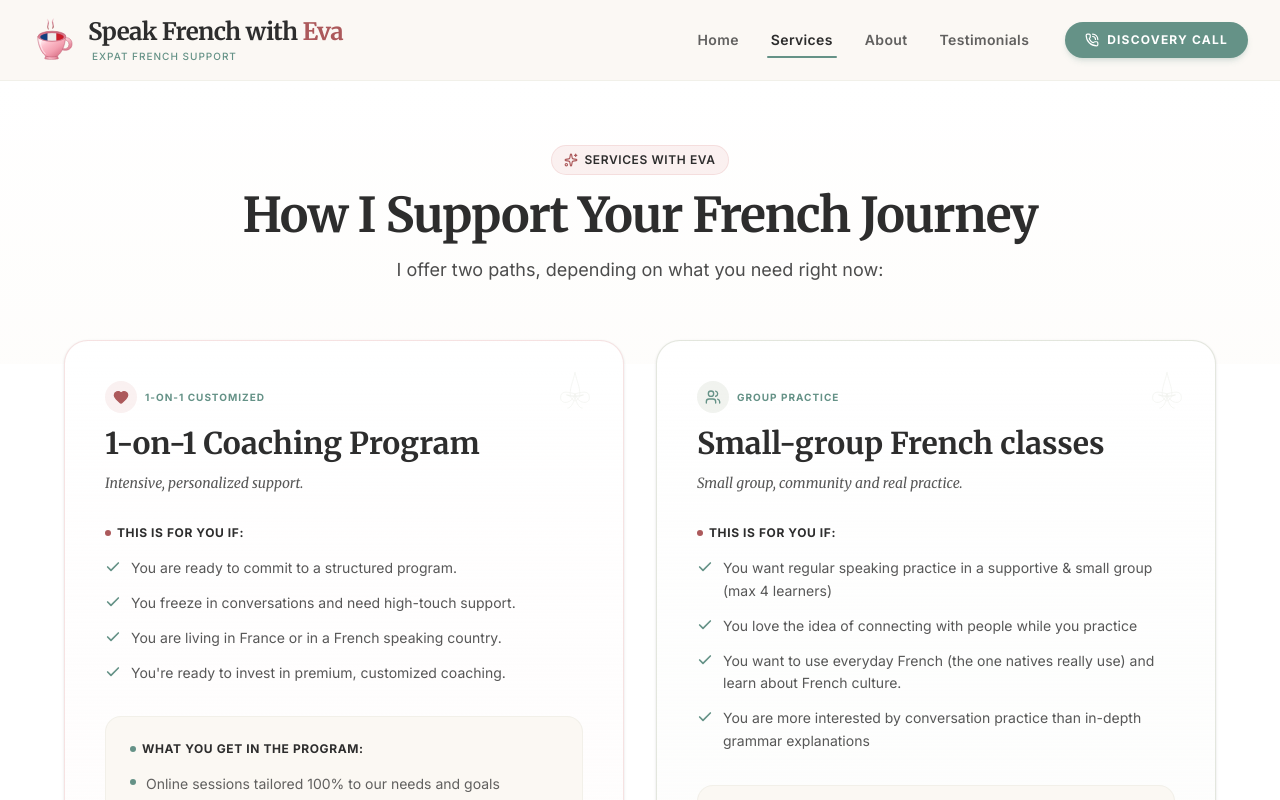
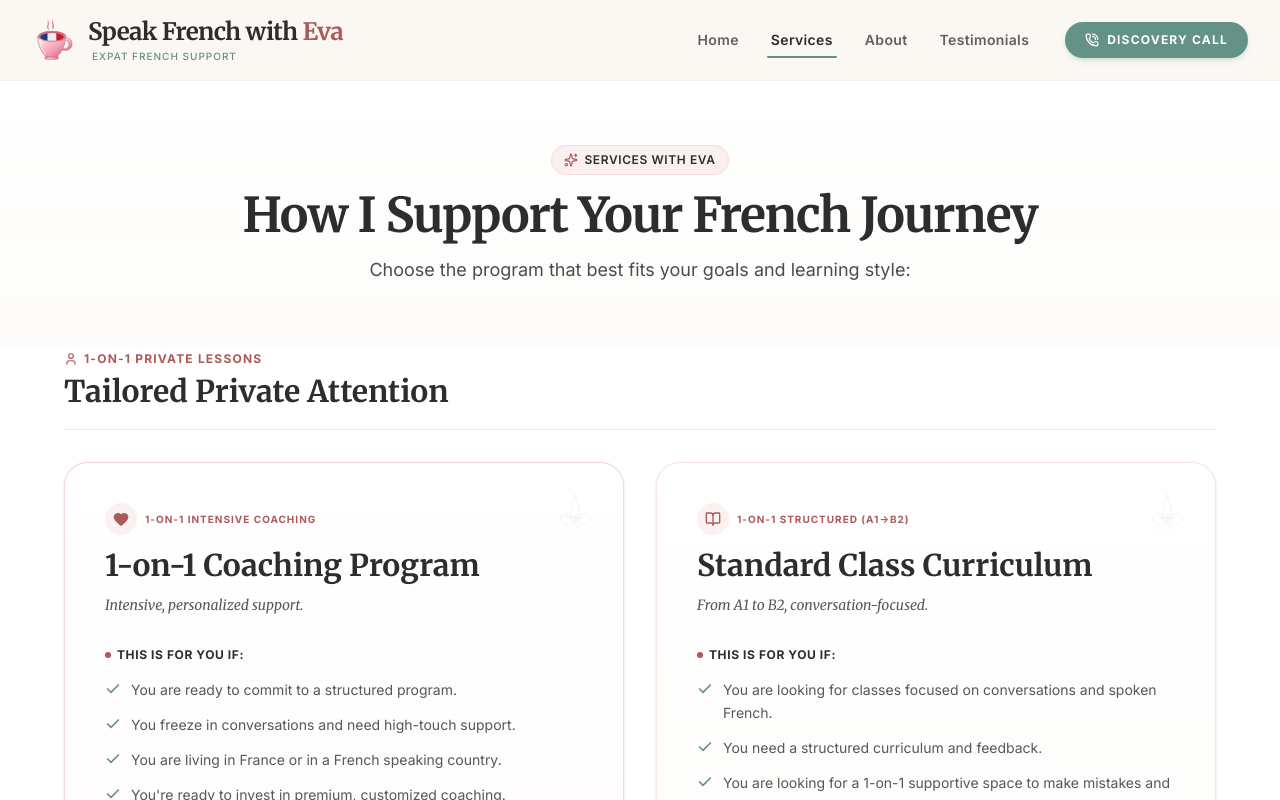
Before and after one commit to design-park/speak-french-with-eva, a React (Vite) app: page / in a window 1280 px wide. Both pictures are taken after a click on the button "EXPLORE PROGRAM". Shown: the top 800 px of the page. Built offline with nearby package versions, Linux system fonts and the light colour scheme.

Commit message:
services page changed

```diff
--- a/src/components/CardComponents.tsx
+++ b/src/components/CardComponents.tsx
@@ -1,6 +1,6 @@
 import React, { useState } from "react";
 import { motion } from "motion/react";
-import { Heart, Check, Play, Pause, ChevronRight, Video, Target, Award, User, MessageCircle, Star, Users } from "lucide-react";
+import { Heart, Check, Play, Pause, ChevronRight, Video, Target, Award, User, MessageCircle, Star, Users, BookOpen } from "lucide-react";
 import { SubtleSparkle, FleurDeLisOrnament } from "./DecorativeAccents";
 
 // 1. ExpandableQuote helper component
@@ -246,6 +246,7 @@ export const ReviewCard: React.FC<ReviewCardProps> = ({
 // 8. ProgramCard (ServicesView)
 interface ProgramCardProps {
   id: string;
+  badgeText?: string;
   title: string;
   subtitle: string;
   forWho: string[];
@@ -256,6 +257,7 @@ interface ProgramCardProps {
 
 export const ProgramCard: React.FC<ProgramCardProps> = ({
   id,
+  badgeText,
   title,
   subtitle,
   forWho,
@@ -264,11 +266,21 @@ export const ProgramCard: React.FC<ProgramCardProps> = ({
   onCtaClick,
 }) => {
   const isCoaching = id === "coaching";
+  const isCurriculum = id === "curriculum";
+
+  const defaultBadge = isCoaching
+    ? "1-on-1 Intensive Coaching"
+    : isCurriculum
+    ? "1-on-1 Structured (A1→B2)"
+    : "Group Practice (Max 4)";
+
   return (
     <div
       className={`bg-white p-8 sm:p-10 rounded-3xl border shadow-sm flex flex-col justify-between transition-all duration-300 hover:shadow-md relative ${
         isCoaching
-          ? "border-[#E8B9BA]/40 bg-gradient-to-b from-white to-[#E8B9BA]/5"
+          ? "border-[#E8B9BA]/50 bg-gradient-to-b from-white to-[#E8B9BA]/10"
+          : isCurriculum
+          ? "border-[#E8B9BA]/35 bg-gradient-to-b from-white to-[#FBF8F3]/60"
           : "border-[#bbc4ae]/40 bg-gradient-to-b from-white to-[#bbc4ae]/5"
       }`}
     >
@@ -285,13 +297,19 @@ export const ProgramCard: React.FC<ProgramCardProps> = ({
               <div className="w-8 h-8 rounded-full bg-[#E8B9BA]/20 flex items-center justify-center text-[#AC595B]">
                 <Heart className="w-4 h-4 fill-[#AC595B]" />
               </div>
+            ) : isCurriculum ? (
+              <div className="w-8 h-8 rounded-full bg-[#E8B9BA]/20 flex items-center justify-center text-[#AC595B]">
+                <BookOpen className="w-4 h-4 text-[#AC595B]" />
+              </div>
             ) : (
               <div className="w-8 h-8 rounded-full bg-[#bbc4ae]/20 flex items-center justify-center text-[#659287]">
                 <Users className="w-4 h-4" />
               </div>
             )}
-            <span className="text-[10px] uppercase font-bold tracking-widest text-[#659287]">
-              {isCoaching ? "1-on-1 Customized" : "Group Practice"}
+            <span className={`text-[10px] uppercase font-bold tracking-widest ${
+              isCoaching || isCurriculum ? "text-[#AC595B]" : "text-[#659287]"
+            }`}>
+              {badgeText || defaultBadge}
             </span>
           </div>
 
@@ -341,13 +359,98 @@ export const ProgramCard: React.FC<ProgramCardProps> = ({
         <button
           onClick={onCtaClick}
           className={`w-full py-4 rounded-xl font-sans text-xs uppercase font-extrabold tracking-widest cursor-pointer transition-all ${
-            isCoaching
-              ? "bg-[#E8B9BA] hover:bg-[#e1a5a7] text-[#2D2D2D] shadow-md shadow-[#E8B9BA]/20"
-              : "bg-[#659287] hover:bg-[#527a70] text-white shadow-md shadow-[#659287]/20"
+            isCoaching || isCurriculum
+              ? "bg-[#E8B9BA] hover:bg-[#e1a5a7] text-[#2D2D2D] shadow-md shadow-[#E8B9BA]/20 transform hover:-translate-y-0.5 active:translate-y-0"
+              : "bg-[#659287] hover:bg-[#527a70] text-white shadow-md shadow-[#659287]/20 transform hover:-translate-y-0.5 active:translate-y-0"
           }`}
         >
           {ctaText}
         </button>
+      </div>
+    </div>
+  );
+};
+
+// 8b. WideProgramCard (ServicesView - Featured Community Tier)
+export const WideProgramCard: React.FC<ProgramCardProps> = ({
+  badgeText = "Small-Group Practice (Max 4)",
+  title,
+  subtitle,
+  forWho,
+  whatYouGet,
+  ctaText,
+  onCtaClick,
+}) => {
+  return (
+    <div className="bg-white p-8 sm:p-10 lg:p-12 rounded-3xl border border-[#bbc4ae]/40 bg-gradient-to-b from-white to-[#bbc4ae]/5 shadow-sm hover:shadow-md transition-all duration-300 relative overflow-hidden">
+      {/* Chic top stamp badge */}
+      <div className="absolute top-6 right-6 text-[#bbc4ae] opacity-20 pointer-events-none">
+        <FleurDeLisOrnament className="w-16 h-16" />
+      </div>
+
+      <div className="grid grid-cols-1 lg:grid-cols-12 gap-8 lg:gap-12 items-stretch">
+        {/* Left column: Header & "This is for you if" */}
+        <div className="lg:col-span-6 space-y-6 flex flex-col justify-between">
+          <div className="space-y-3">
+            <div className="flex items-center gap-2">
+              <div className="w-8 h-8 rounded-full bg-[#bbc4ae]/20 flex items-center justify-center text-[#659287]">
+                <Users className="w-4 h-4" />
+              </div>
+              <span className="text-[10px] uppercase font-bold tracking-widest text-[#659287]">
+                {badgeText}
+              </span>
+            </div>
+
+            <h2 className="font-serif text-2xl sm:text-3xl font-bold text-[#2D2D2D]">
+              {title}
+            </h2>
+            <p className="text-sm italic font-serif text-[#2D2D2D]/80 font-medium">
+              {subtitle}
+            </p>
+          </div>
+
+          {/* "This is for you if" checklist */}
+          <div className="space-y-4 pt-2">
+            <h3 className="text-xs uppercase tracking-wider font-extrabold text-[#2D2D2D] flex items-center gap-1.5">
+              <span className="w-1.5 h-1.5 rounded-full bg-[#AC595B]" />
+              <span>This is for you if:</span>
+            </h3>
+            <ul className="space-y-3">
+              {forWho.map((item, idx) => (
+                <li key={idx} className="flex items-start gap-2.5 text-sm text-[#2D2D2D]/80 leading-relaxed font-sans">
+                  <Check className="w-4 h-4 text-[#659287] shrink-0 mt-0.5 stroke-[2.5]" />
+                  <span>{item}</span>
+                </li>
+              ))}
+            </ul>
+          </div>
+        </div>
+
+        {/* Right column: "What you get in the program" frame & CTA */}
+        <div className="lg:col-span-6 flex flex-col justify-between space-y-6">
+          <div className="bg-[#FBF8F3] p-6 sm:p-7 rounded-2xl border border-[#bbc4ae]/15 space-y-4 h-full flex flex-col justify-center">
+            <h3 className="text-xs uppercase tracking-wider font-extrabold text-[#2D2D2D] flex items-center gap-1.5">
+              <span className="w-1.5 h-1.5 rounded-full bg-[#659287]" />
+              <span>What you get in the program:</span>
+            </h3>
+            <ul className="space-y-3">
+              {whatYouGet.map((item, idx) => (
+                <li key={idx} className="flex items-start gap-2.5 text-xs sm:text-sm text-[#2D2D2D]/75 leading-relaxed font-sans">
+                  <span className="w-1.5 h-1.5 rounded-full bg-[#659287] shrink-0 mt-1.5" />
+                  <span>{item}</span>
+                </li>
+              ))}
+            </ul>
+          </div>
+
+          {/* CTA Button */}
+          <button
+            onClick={onCtaClick}
+            className="w-full py-4 rounded-xl font-sans text-xs uppercase font-extrabold tracking-widest cursor-pointer transition-all bg-[#659287] hover:bg-[#527a70] text-white shadow-md shadow-[#659287]/20 transform hover:-translate-y-0.5 active:translate-y-0"
+          >
+            {ctaText}
+          </button>
+        </div>
       </div>
     </div>
   );
--- a/src/components/ServicesView.tsx
+++ b/src/components/ServicesView.tsx
@@ -1,6 +1,6 @@
 import React from "react";
-import { Sparkles } from "lucide-react";
-import { ProgramCard } from "./CardComponents";
+import { Sparkles, User, Users } from "lucide-react";
+import { ProgramCard, WideProgramCard } from "./CardComponents";
 
 interface ServicesViewProps {
   onCtaClick: () => void;
@@ -13,7 +13,7 @@ export const ServicesView: React.FC<ServicesViewProps> = ({ onCtaClick, onB1Prog
     <div className="bg-white min-h-screen text-left">
 
       {/* 1. APP HERO SECTION */}
-      <section className="pt-16 pb-20 px-4 sm:px-6 lg:px-8 bg-gradient-to-b from-white to-[#FBF8F3]/30 text-center">
+      <section className="pt-16 pb-16 px-4 sm:px-6 lg:px-8 bg-gradient-to-b from-white to-[#FBF8F3]/40 text-center">
         <div className="max-w-4xl mx-auto text-center space-y-4">
           <div className="inline-flex items-center gap-1.5 px-3 py-1.5 rounded-full bg-[#E8B9BA]/20 border border-[#E8B9BA]/35 text-[#2D2D2D] text-xs font-semibold uppercase tracking-wider">
             <Sparkles className="w-3.5 h-3.5 text-[#AC595B]" />
@@ -25,18 +25,33 @@ export const ServicesView: React.FC<ServicesViewProps> = ({ onCtaClick, onB1Prog
           </h1>
 
           <p className="text-base sm:text-lg text-[#2D2D2D]/85 font-sans max-w-xl mx-auto leading-relaxed">
-            I offer two paths, depending on what you need right now:
+            Choose the program that best fits your goals and learning style:
           </p>
         </div>
       </section>
 
-      {/* 2. PROGRAM OPTIONS SIDE-BY-SIDE */}
-      <section className="pb-24 px-4 sm:px-6 lg:px-8 relative z-10 -mt-6">
-        <div className="max-w-6xl mx-auto">
+      {/* 2. SECTION 1: 1-ON-1 PRIVATE PROGRAMS */}
+      <section className="pb-16 px-4 sm:px-6 lg:px-8 relative z-10">
+        <div className="max-w-6xl mx-auto space-y-8">
+          {/* Section Header */}
+          <div className="border-b border-[#2D2D2D]/10 pb-5">
+            <div className="space-y-1.5">
+              <div className="inline-flex items-center gap-1.5 text-xs font-bold uppercase tracking-widest text-[#AC595B]">
+                <User className="w-3.5 h-3.5 text-[#AC595B]" />
+                <span>1-on-1 Private Lessons</span>
+              </div>
+              <h2 className="font-serif text-2xl sm:text-3xl font-bold text-[#2D2D2D]">
+                Tailored Private Attention
+              </h2>
+            </div>
+          </div>
+
+          {/* 2-Column Grid */}
           <div className="grid grid-cols-1 lg:grid-cols-2 gap-8 items-stretch">
-
+            {/* Card 1: 1-on-1 Coaching Program */}
             <ProgramCard
               id="coaching"
+              badgeText="1-on-1 Intensive Coaching"
               title="1-on-1 Coaching Program"
               subtitle="Intensive, personalized support."
               forWho={[
@@ -56,12 +71,56 @@ export const ServicesView: React.FC<ServicesViewProps> = ({ onCtaClick, onB1Prog
               onCtaClick={onCtaClick}
             />
 
+            {/* Card 2: Standard Class Curriculum */}
             <ProgramCard
+              id="curriculum"
+              badgeText="1-on-1 Structured (A1→B2)"
+              title="Standard Class Curriculum"
+              subtitle="From A1 to B2, conversation-focused."
+              forWho={[
+                "You are looking for classes focused on conversations and spoken French.",
+                "You need a structured curriculum and feedback.",
+                "You are looking for a 1-on-1 supportive space to make mistakes and grow.",
+                "You prioritize lasting results over fast results."
+              ]}
+              whatYouGet={[
+                "Online sessions tailored 100% to your exact level and pace",
+                "Structured curriculum with in-depth grammar and vocabulary explanation",
+                "Sliding scale pricing packages",
+                "Flexible scheduling",
+                "New resilient mindset & routine"
+              ]}
+              ctaText="Book your free discovery call"
+              onCtaClick={onCtaClick}
+            />
+          </div>
+        </div>
+      </section>
+
+      {/* 3. SECTION 2: SMALL-GROUP PRACTICE */}
+      <section className="pb-24 px-4 sm:px-6 lg:px-8 relative z-10">
+        <div className="max-w-6xl mx-auto space-y-8">
+          {/* Section Header */}
+          <div className="border-b border-[#2D2D2D]/10 pb-5">
+            <div className="space-y-1.5">
+              <div className="inline-flex items-center gap-1.5 text-xs font-bold uppercase tracking-widest text-[#659287]">
+                <Users className="w-3.5 h-3.5 text-[#659287]" />
+                <span>Community & Group Learning</span>
+              </div>
+              <h2 className="font-serif text-2xl sm:text-3xl font-bold text-[#2D2D2D]">
+                Small-Group Practice
+              </h2>
+            </div>
+          </div>
+
+          {/* Wide Featured Card */}
+          <WideProgramCard
             id="small-group"
+            badgeText="Group Practice (Max 4 Learners)"
             title="Small-group French classes"
             subtitle="Small group, community and real practice."
             forWho={[
-                "You want regular speaking practice in a supportive & small group (max 4 learners)",
+              "You want regular speaking practice in a supportive & small group",
               "You love the idea of connecting with people while you practice",
               "You want to use everyday French (the one natives really use) and learn about French culture.",
               "You are more interested by conversation practice than in-depth grammar explanations"
@@ -75,8 +134,6 @@ export const ServicesView: React.FC<ServicesViewProps> = ({ onCtaClick, onB1Prog
             ctaText="Join small-group French classes"
             onCtaClick={onB1ProgramClick}
           />
-
-          </div>
         </div>
       </section>
 
```
Lines whose indentation alone changed are shown as unchanged.
